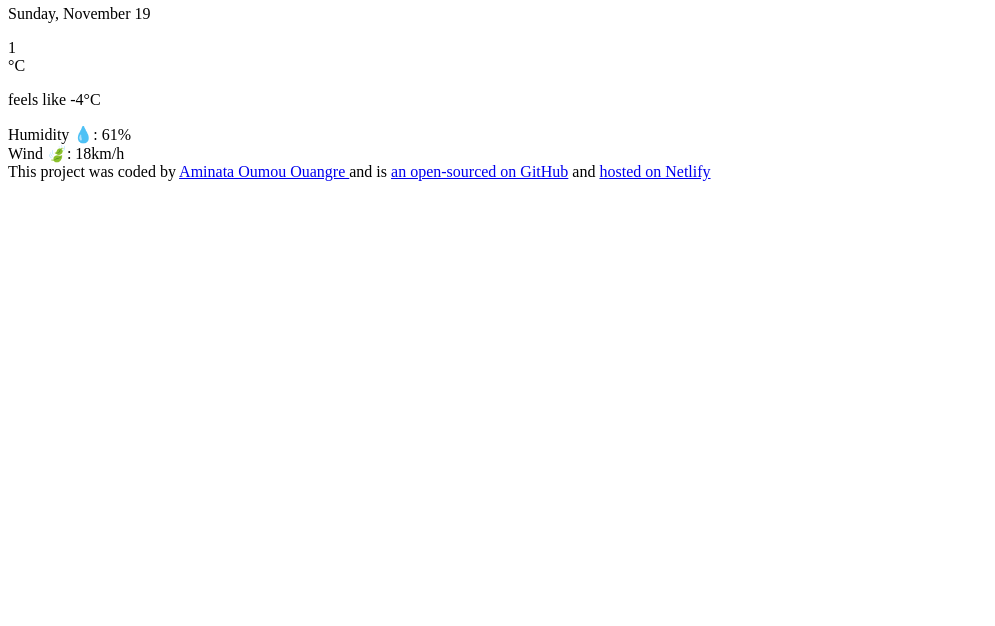
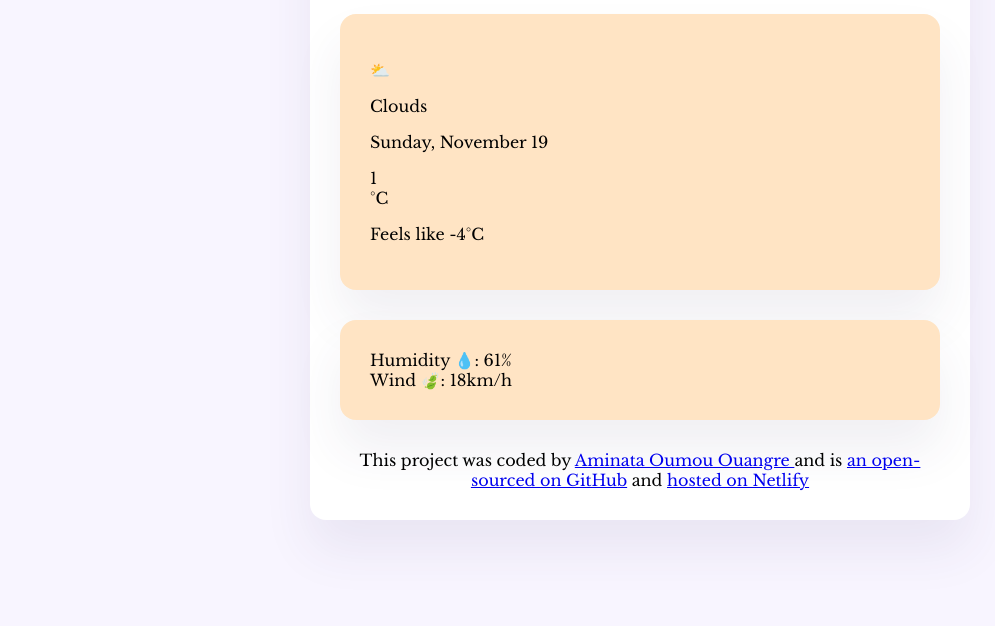
Before and after one commit to Winterfrey13/Weather-project-2.0, a plain HTML site: page index.html in a window 1280 px wide. Shown: the part 174-800 px from the top of the page, without its empty margins (0-995 px from the left). Drawn offline with nearby package versions, Linux system fonts and the light colour scheme.

Commit message:
added some css style to the main container and added custom fonts

```diff
--- a/index.html
+++ b/index.html
@@ -4,8 +4,16 @@
     <meta charset="UTF-8" />
     <meta name="viewport" content="width=device-width, initial-scale=1.0" />
     <title>Weather 2.0</title>
+    <link rel="preconnect" href="https://fonts.googleapis.com" />
+    <link rel="preconnect" href="https://fonts.gstatic.com" crossorigin />
+    <link
+      href="https://fonts.googleapis.com/css2?family=Libre+Baskerville:ital,wght@0,400;0,700;1,400&display=swap"
+      rel="stylesheet"
+    />
+    <link rel="stylesheet" href="src/style.css" />
   </head>
   <body>
+    <div class="weather-app">
       <header>
         <form>
           <input type="search" placeholder="Enter a city..." required />
@@ -14,6 +22,7 @@
       </header>
       <main>
         <h1>📍 Montreal</h1>
+        <div class="weather-app-data-1">
           <div>
             <p>⛅</p>
             <p>Clouds</p>
@@ -22,9 +31,10 @@
           <div>
             <div>1</div>
             <div>°C</div>
-        <p>feels like -4°C</p>
+            <p>Feels like -4°C</p>
           </div>
-      <div>
+        </div>
+        <div class="weather-app-data-1">
           <div>Humidity 💧: <span>61</span>%</div>
           <div>Wind 🍃: <span>18</span>km/h</div>
         </div>
@@ -46,5 +56,6 @@
           hosted on Netlify
         </a>
       </footer>
+    </div>
   </body>
 </html>
--- /dev/null
+++ b/src/style.css
@@ -0,0 +1,26 @@
+body {
+  background-color: #f8f5ff;
+  font-family: "Libre Baskerville", serif;
+}
+
+.weather-app {
+  background: white;
+  max-width: 600px;
+  margin: 45px auto;
+  padding: 30px;
+  box-shadow: 0 30px 50px rgba(65, 50, 100, 0.08);
+  border-radius: 16px;
+}
+
+.weather-app-data-1 {
+  background: bisque;
+  max-width: 600px;
+  margin: 30px auto;
+  padding: 30px;
+  box-shadow: 0 30px 50px rgba(65, 50, 100, 0.08);
+  border-radius: 16px;
+}
+
+footer {
+  text-align: center;
+}
```
Lines whose indentation alone changed are shown as unchanged.
